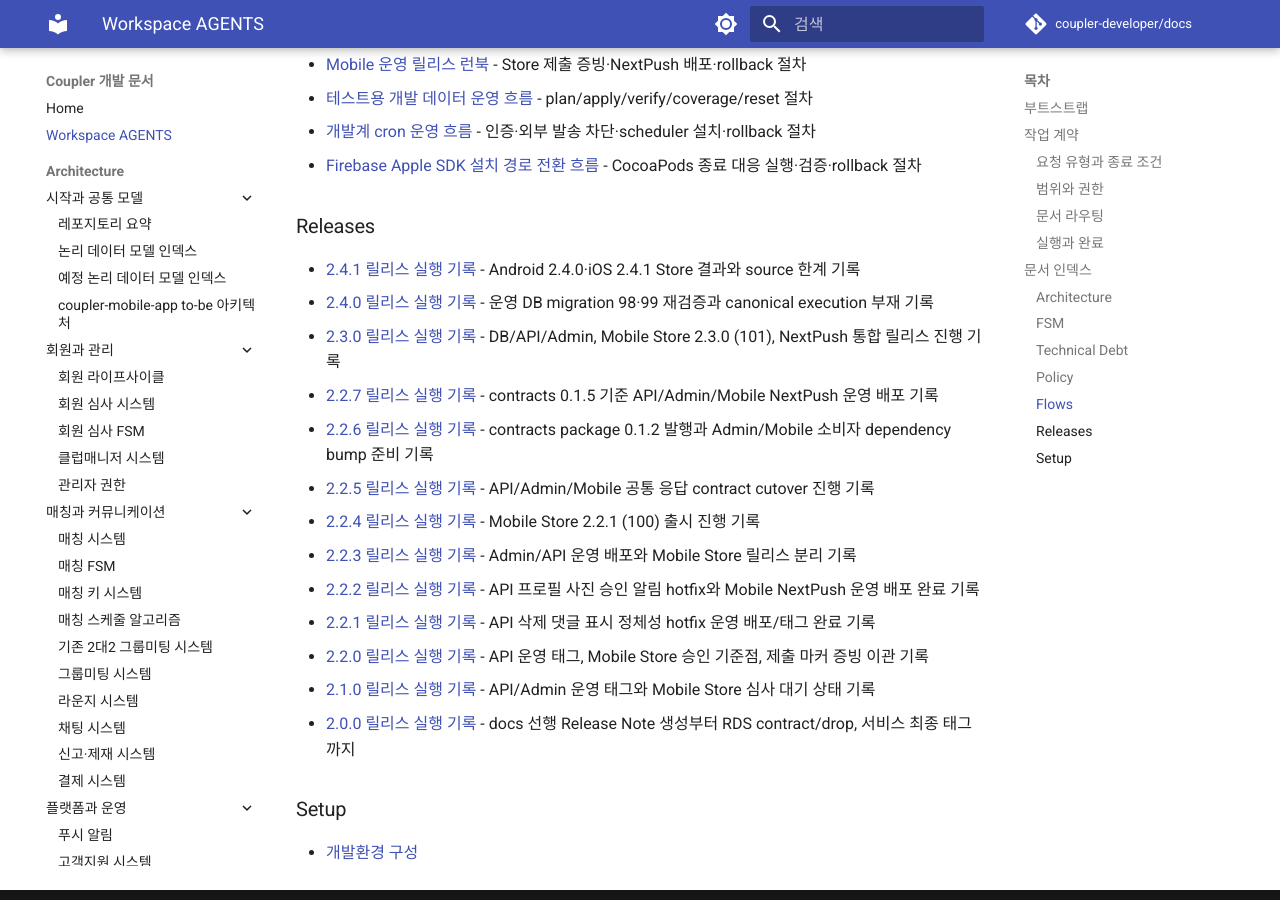
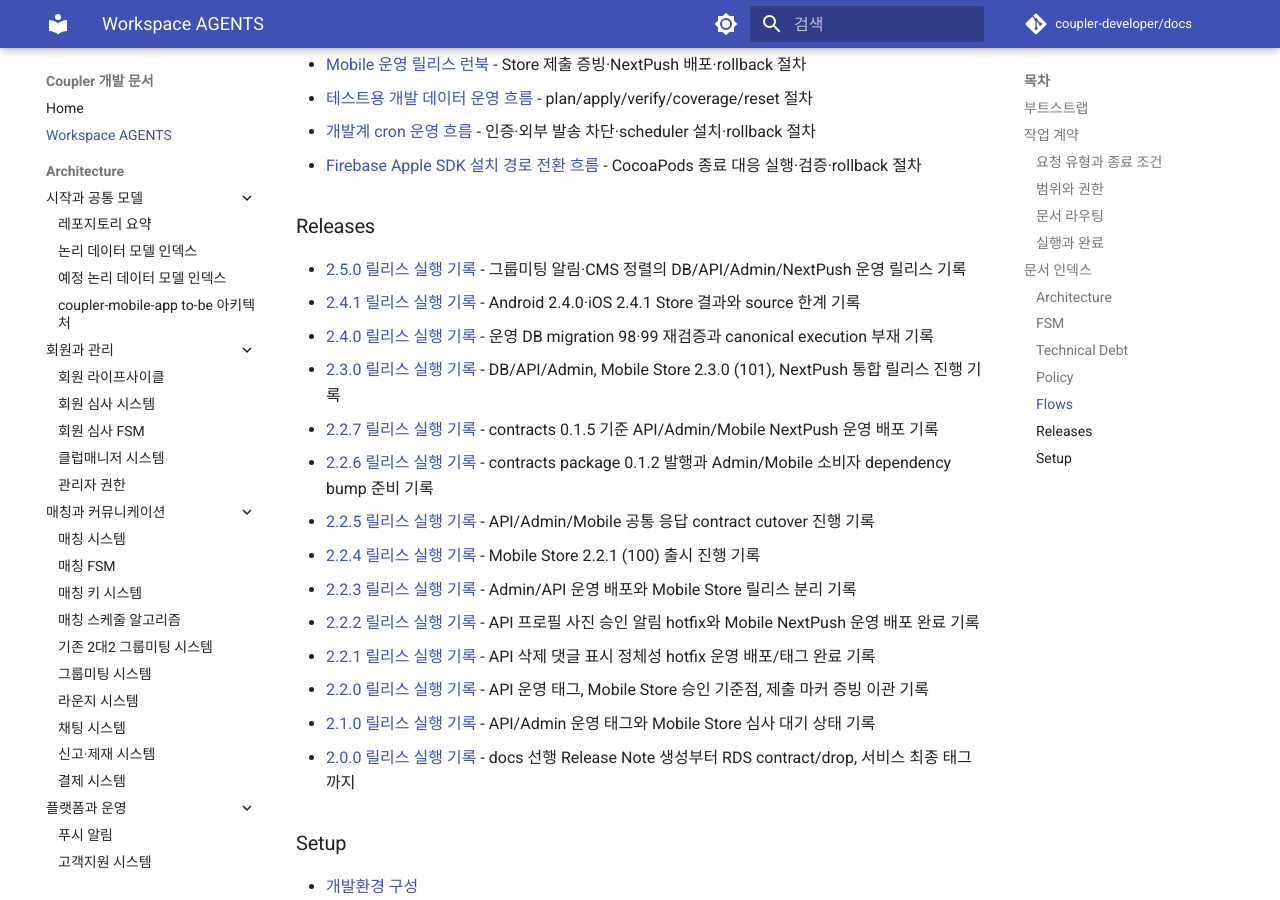
Before and after one commit to coupler-developer/docs, an MkDocs documentation site: the page built from content/AGENTS.md, in a window 1280 px wide and 900 px high, scrolled down 6428 px. Built offline with MkDocs 1.6.1 and Material for MkDocs 9.7.7, drawn with Linux system fonts in a browser that asks for light colours; comment, search, counter and statistics services are not loaded.

Commit message:
docs: 2.5.0 릴리스 문서 등록
Reason:
- 새 릴리스 기록은 사이트 nav와 문서 인덱스에 함께 등록되어야 함

Changes:
- mkdocs 릴리스 목록과 AGENTS 문서 인덱스에 v2.5.0 추가

How:
- 최신 릴리스가 먼저 보이도록 v2.4.1 앞에 배치

Tests:
- yarn validate:docs-structure 통과
- yarn validate:release-records 통과
- yarn lint:md 통과

```diff
--- a/content/AGENTS.md
+++ b/content/AGENTS.md
@@ -194,6 +194,7 @@
 
 ### Releases
 
+- [2.5.0 릴리스 실행 기록](releases/v2.5.0.md) - 그룹미팅 알림·CMS 정렬의 DB/API/Admin/NextPush 운영 릴리스 기록
 - [2.4.1 릴리스 실행 기록](releases/v2.4.1.md) - Android 2.4.0·iOS 2.4.1 Store 결과와 source 한계 기록
 - [2.4.0 릴리스 실행 기록](releases/v2.4.0.md) - 운영 DB migration 98·99 재검증과 canonical execution 부재 기록
 - [2.3.0 릴리스 실행 기록](releases/v2.3.0.md) - DB/API/Admin, Mobile Store 2.3.0 (101), NextPush 통합 릴리스 진행 기록
--- a/mkdocs.yml
+++ b/mkdocs.yml
@@ -136,6 +136,7 @@ nav:
           - 테스트용 개발 데이터 운영 흐름: flows/cross-project/development-test-data-flow.md
           - 개발계 cron 운영 흐름: flows/cross-project/development-cron-operation-flow.md
   - Releases:
+      - 2.5.0 릴리스 실행 기록: releases/v2.5.0.md
       - 2.4.1 릴리스 실행 기록: releases/v2.4.1.md
       - 2.4.0 릴리스 실행 기록: releases/v2.4.0.md
       - 2.3.0 릴리스 실행 기록: releases/v2.3.0.md
```
